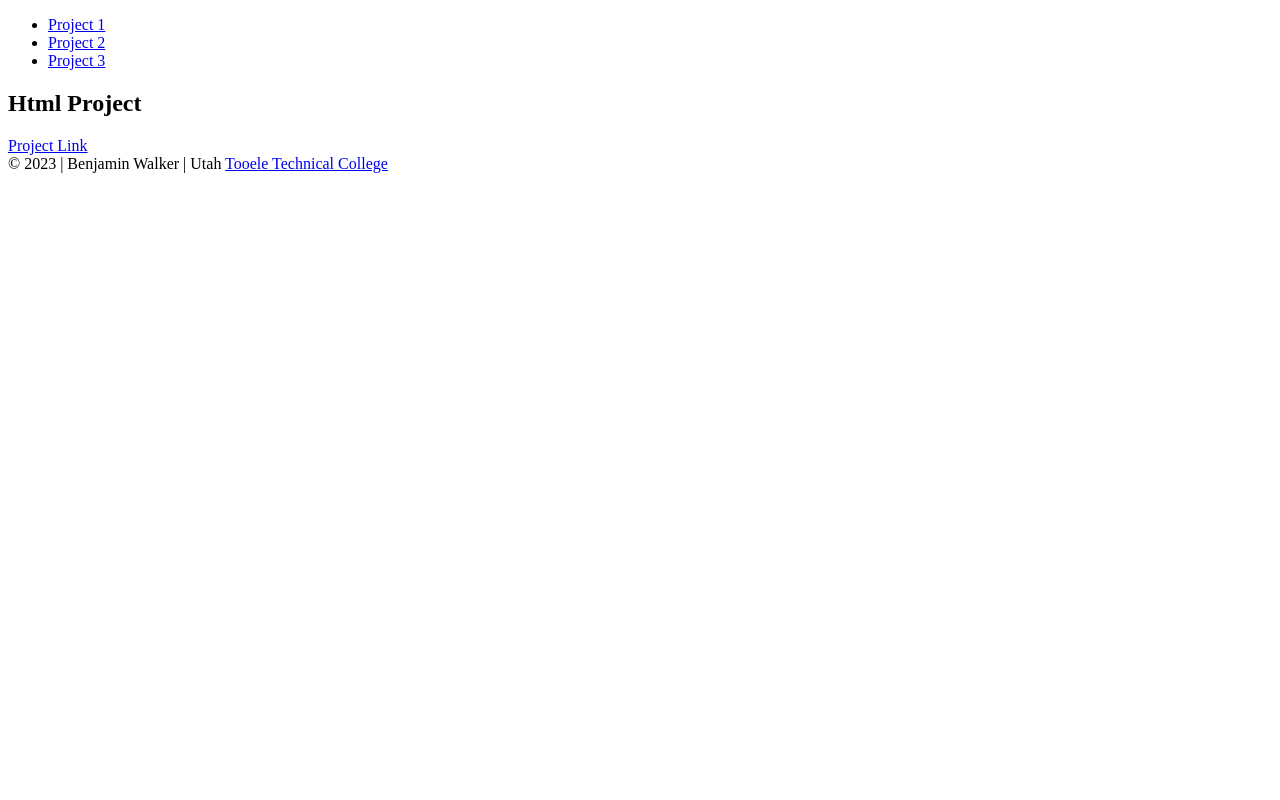
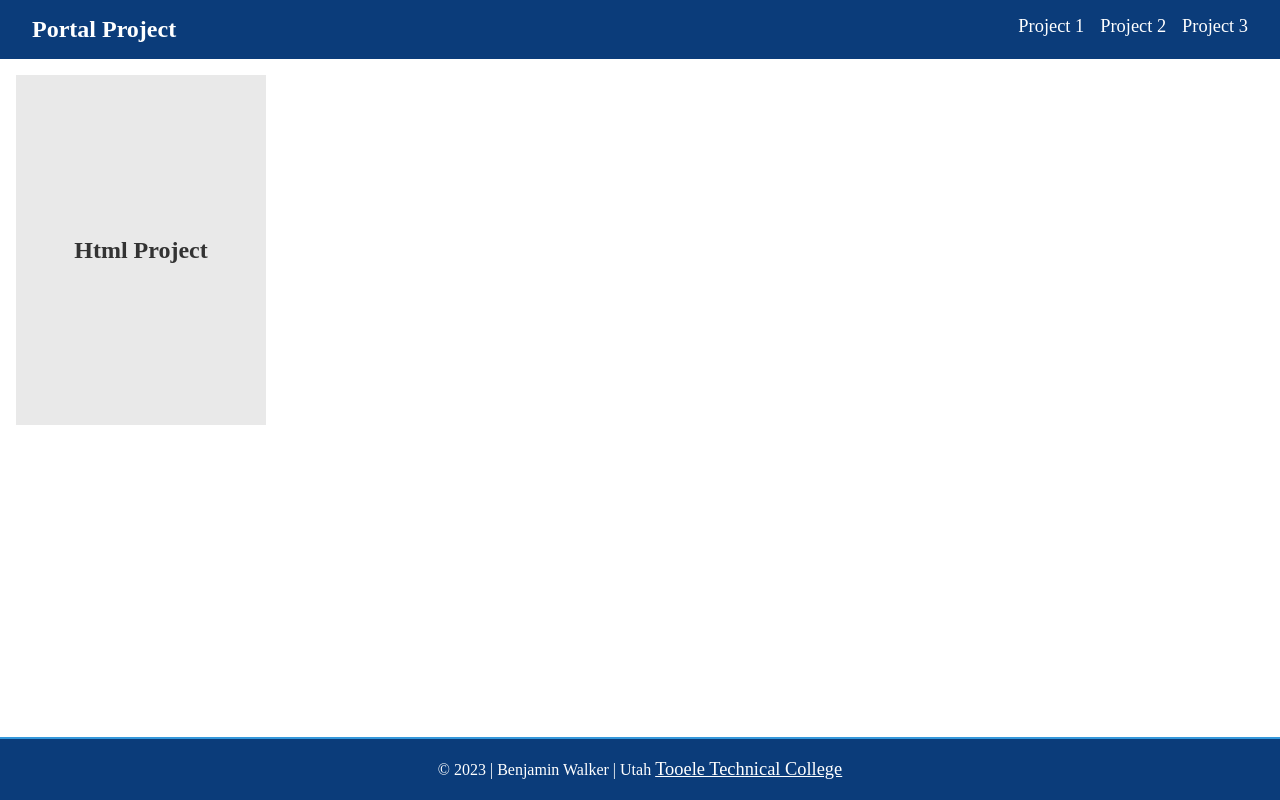
Before and after one commit to BenWalkerStudent/Portal-Project, a plain HTML site: page index.html in a window 1280 px wide. Drawn offline with Linux system fonts and the light colour scheme.

Commit message:
css commit

```diff
--- a/index.html
+++ b/index.html
@@ -4,15 +4,20 @@
 <head>
     <meta charset="UTF-8">
     <meta name="viewport" content="width=device-width, initial-scale=1.0">
+    <link rel="stylesheet" href="style.css">
     <title>Portal Project</title>
 </head>
 
 <body>
-    <ul>
-        <li><a href="#">Project 1</a></li>
-        <li><a href="#">Project 2</a></li>
-        <li><a href="#">Project 3</a></li>
-    </ul>
+    <nav>
+        <h2>Portal Project</h2>
+        <ul>
+            <li><a href="#">Project 1</a></li>
+            <li><a href="#">Project 2</a></li>
+            <li><a href="#">Project 3</a></li>
+        </ul>
+    </nav>
+
 
     <!-- Cards container -->
 
--- a/style.css
+++ b/style.css
@@ -0,0 +1,190 @@
+* {
+
+    box-sizing: border-box;
+
+    margin: 0;
+
+    padding: 0;
+
+}
+
+/* Nav */
+nav {
+
+    display: flex;
+
+    justify-content: space-between;
+
+    padding: 1rem 2rem;
+
+    background: #0b3c7a;
+
+}
+
+nav ul {
+
+    display: flex;
+
+    list-style: none;
+
+}
+
+nav li {
+
+    padding-left: 1rem;
+
+}
+
+nav a {
+
+    text-decoration: none;
+
+    color: #fff;
+
+}
+
+nav h2 {
+
+    color: #fff;
+
+}
+
+/* footer */
+
+a {
+
+    font-size: 1.15rem;
+
+}
+
+header,
+footer {
+
+    border-top: 2px solid #3498db;
+
+    background-color: #0b3c7a;
+
+    color: white;
+
+    text-align: center;
+
+    padding: 1.25rem;
+
+}
+
+footer {
+
+    position: fixed;
+
+    bottom: 0;
+
+    width: 100%;
+
+}
+
+#ttechLink {
+
+    color: white;
+
+}
+
+@media sceen and (max-width:820px) {
+
+    .cards {
+
+        justify-content: center;
+
+    }
+
+}
+
+.cards {
+
+    display: flex;
+
+    justify-content: flex-start;
+
+    align-items: flex-start;
+
+    gap: 1rem;
+
+    flex-wrap: wrap;
+
+    padding: 1rem;
+
+}
+
+.card {
+
+    width: 250px;
+
+    height: 350px;
+
+    perspective: 800px;
+
+    border-style: none;
+
+}
+
+.card-inner {
+
+    width: 100%;
+
+    height: 100%;
+
+    transition: transform 0.6s;
+
+    transform-style: preserve-3d;
+
+}
+
+.card:hover .card-inner {
+
+    transform: rotateY(180deg);
+
+}
+
+.card-front,
+.card-back {
+
+    position: absolute;
+
+    width: 100%;
+
+    height: 100%;
+
+    backface-visibility: hidden;
+
+    text-align: center;
+
+}
+
+.card-front {
+
+    background-color: #e9e9e9;
+
+    color: #333;
+
+    display: flex;
+
+    align-items: center;
+
+    justify-content: center;
+
+}
+
+.card-back {
+
+    background-color: #333;
+
+    color: #fff;
+
+    transform: rotateY(180deg);
+
+    display: flex;
+
+    align-items: center;
+
+    justify-content: center;
+
+}
```
